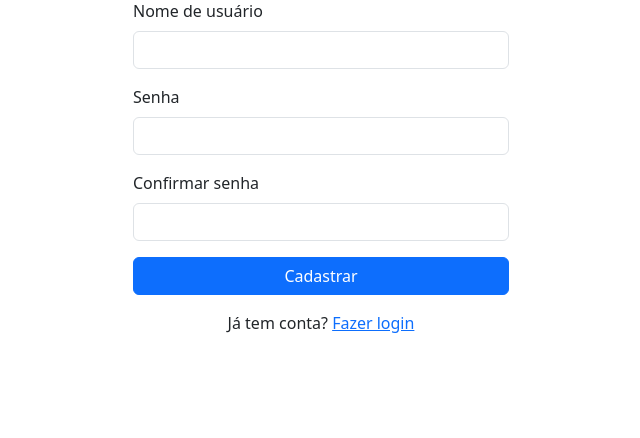
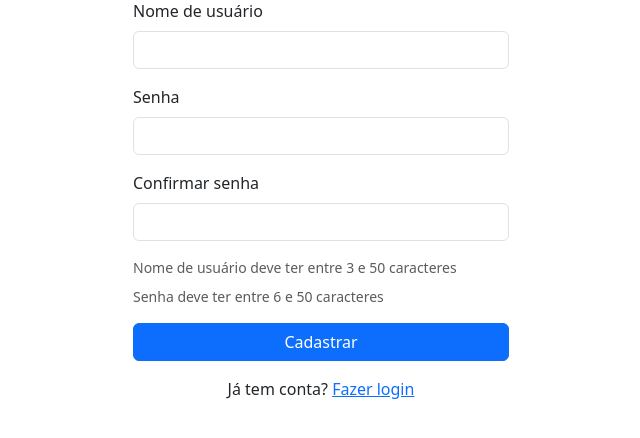
Before and after one commit to LEVEL303/gerenciador-estoque-farmacia, a PHP site: page /auth/cadastro.php in a window 1280 px wide. Shown: the part 111-549 px from the top of the page, without its empty margins (319-959 px from the left). Run offline with PHP 8.4, Linux system fonts and the light colour scheme.

Commit message:
feat: implementar validações e feedback no cadastro de usuário

```diff
--- a/auth/cadastro.php
+++ b/auth/cadastro.php
@@ -30,7 +30,7 @@ if ($erro) {
         <form action="processar_cadastro.php" method="POST">
             <div class="mb-3">
                 <label class="form-label">Nome de usuário</label>
-                <input type="text" class="form-control" name="nome" maxlength="50" required>
+                <input type="text" class="form-control" name="nome" minlength="3" maxlength="50" required>
             </div>
 
             <div class="mb-3">
@@ -42,6 +42,15 @@ if ($erro) {
                 <label class="form-label">Confirmar senha</label>
                 <input type="password" class="form-control" name="confirmar_senha" minlength="6" maxlength="50" required>
             </div>
+
+            <ul class="list-unstyled mt-3 mb-3 small text-muted">
+              <li class="mb-2 d-flex align-items-center">
+                <span>Nome de usuário deve ter entre 3 e 50 caracteres</span>
+              </li>
+              <li class="d-flex align-items-center">
+                <span>Senha deve ter entre 6 e 50 caracteres</span>
+              </li>
+            </ul>
 
             <button type="submit" class="btn btn-primary w-100">Cadastrar</button>
         </form>
```
Also changed, not shown: auth/processar_cadastro.php (+21 -4 lines).
